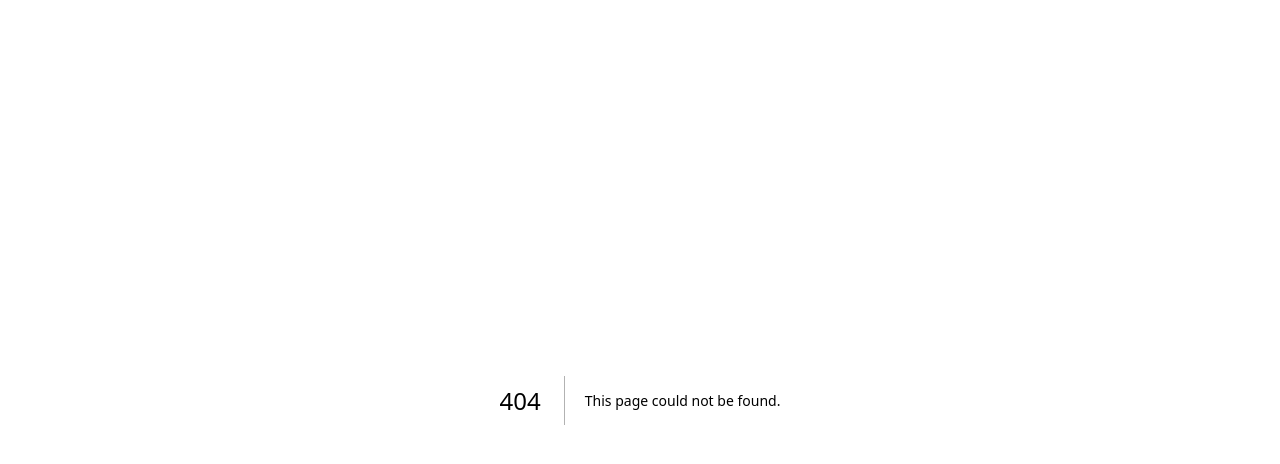
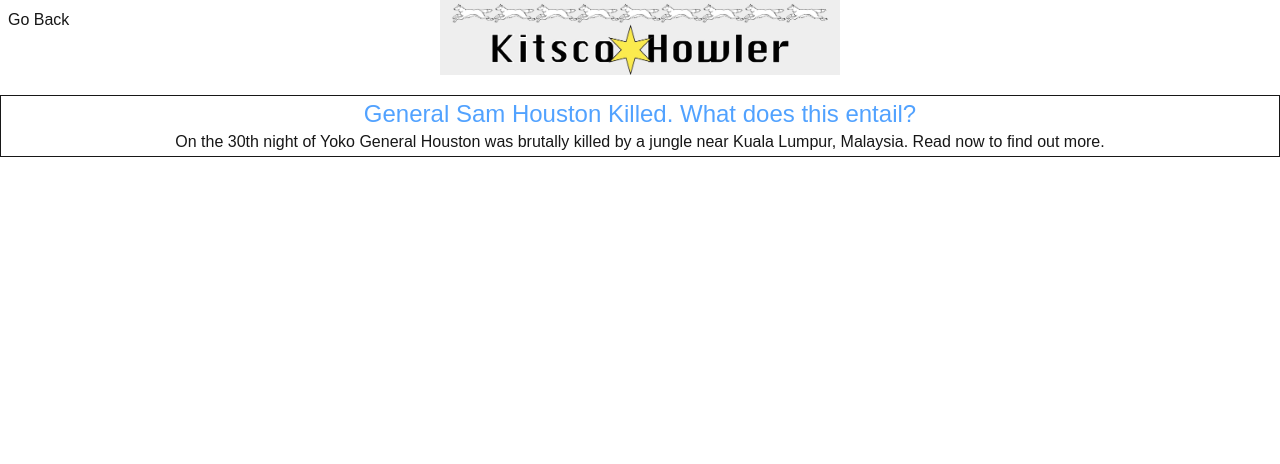
Before and after one commit to bunchofletters/kit_paper, a Next.js app: page /kitsuneHowler in a window 1280 px wide. Before the commit this address had no page. Shown: the top 464 px of the page. Built offline with nearby package versions, Linux system fonts and the light colour scheme.

Commit message:
kitsune howler piece 1 added

```diff
--- /dev/null
+++ b/app/kitsuneHowler/page.tsx
@@ -0,0 +1,33 @@
+import Image from "next/image";
+import DisplayPaper from "@/components/displayPaper";
+import Link from "next/link";
+
+export default function Home() {
+  return (
+    <>
+    <div className="flex justify-center">
+        <Image
+          src="/logo/Kitsco_Howler_Piece.png"
+          alt="The Kitsune Howler Logo"
+          width={400}
+          height={100}
+        />
+    </div>
+    <div className="flex justify-center mt-5">
+        <div className="box-content w-1500 h-15 border flex justify-center items-center flex-col">
+            <DisplayPaper
+                imageInfo={["/articles/kitsuneHowler/Kitsco_Howler_Piece_2.png", "Kitsune Howler Article 1", 600, 300]}
+                headerText={["General Sam Houston Killed. What does this entail?", "text-2xl text-blue-400"]}
+            />
+            <p>On the 30th night of Yoko General Houston was brutally killed by a jungle near Kuala Lumpur, Malaysia. Read now to find out more.
+            </p>
+        </div>
+    </div>
+    <div className="absolute top-2 left-2">
+        <Link href="/">
+        <button className="cursor-pointer">Go Back</button>
+        </Link>
+    </div>
+    </>
+  );
+}
--- a/app/page.tsx
+++ b/app/page.tsx
@@ -48,6 +48,16 @@ export default function Home() {
           />
         </Link>
       </div>
+      <div className="flex justify-center mt-1 mb-1">
+        <Link href="/kitsuneHowler">
+          <Image
+            src="/logo/Kitsco_Howler_Piece.png"
+            alt="The Kitsune Howler Logo"
+            width={400}
+            height={100}
+          />
+        </Link>
+      </div>
     </div>
     </>
   );
```
Also changed, not shown: public/articles/kitsuneHowler/Kitsco_Howler_Piece_2.png (added), public/logo/Kitsco_Howler_Piece.png (added).
